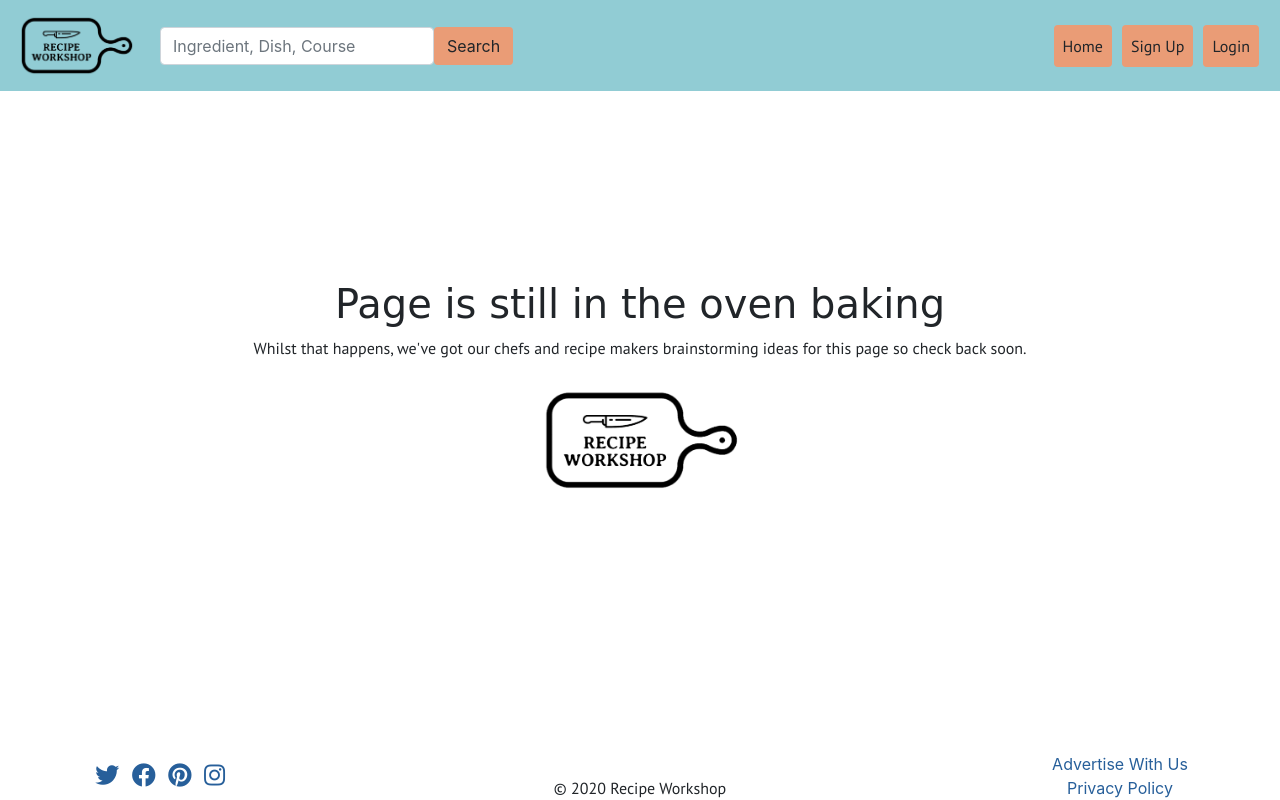
After one commit to Andy-Osborne/Recipe-Workshop, a Flask app: page /advertise in a window 1280 px wide. The commit adds this page. Run offline with Flask 2, Linux system fonts and the light colour scheme; some libraries are stand-ins or nearby versions; some web fonts are replaced.

Commit message:
Create advertise.html, view for new page and add footer link in base template to new page

```diff
--- a/run.py
+++ b/run.py
@@ -567,6 +567,13 @@ def update_account():
 def privacy():
     return render_template("privacy.html")
 
+# Advertise With Us Page
+
+
+@app.route("/advertise")
+def advertise():
+    return render_template("advertise.html")
+
 # Newsletter Sign Up Logic
 
 
--- /dev/null
+++ b/templates/advertise.html
@@ -0,0 +1,24 @@
+{% extends 'public_base.html' %}
+
+{% block title%}RW | Advertise With Us{% endblock %}
+
+{% block mdescription %}Looking to advertise yourself or your product with Recipe Workshop? Look no further.{% endblock %}
+
+{% block main %}
+
+<div class="container-fluid p-0">
+    <div class="row no-gutters">
+        <div class="col-12">
+            <div class="no-results-container">
+                <div class="no-results p-2 text-center">
+                    <h1>Page is still in the oven baking</h1>
+                    <p>Whilst that happens, we've got our chefs and recipe makers brainstorming ideas for this page so check back soon.</p>
+
+                    <img class="no-results-logo" src="/static/images/logo.png" alt="Recipe Workshop">
+                </div>
+            </div>
+        </div>
+    </div>
+</div>
+
+{% endblock %}
--- a/templates/public_base.html
+++ b/templates/public_base.html
@@ -138,7 +138,7 @@
                 </div>
                 <div class="col-12 col-md-3">
                     <div class="site-links text-center">
-                        <a href="#">Advertise With Us</a>
+                        <a href="{{url_for('advertise')}}">Advertise With Us</a>
                         <a href="{{url_for('privacy')}}">Privacy Policy</a>
                     </div>
                 </div>
```
